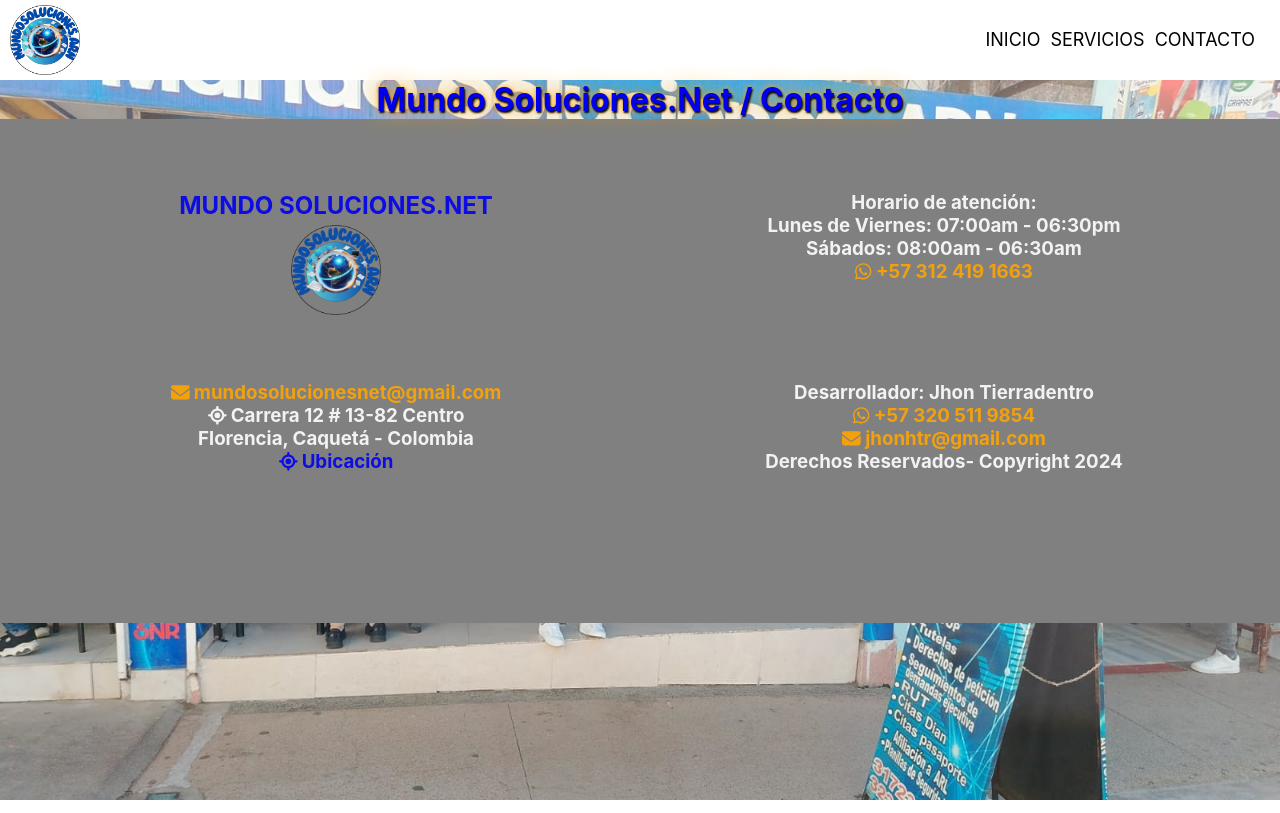
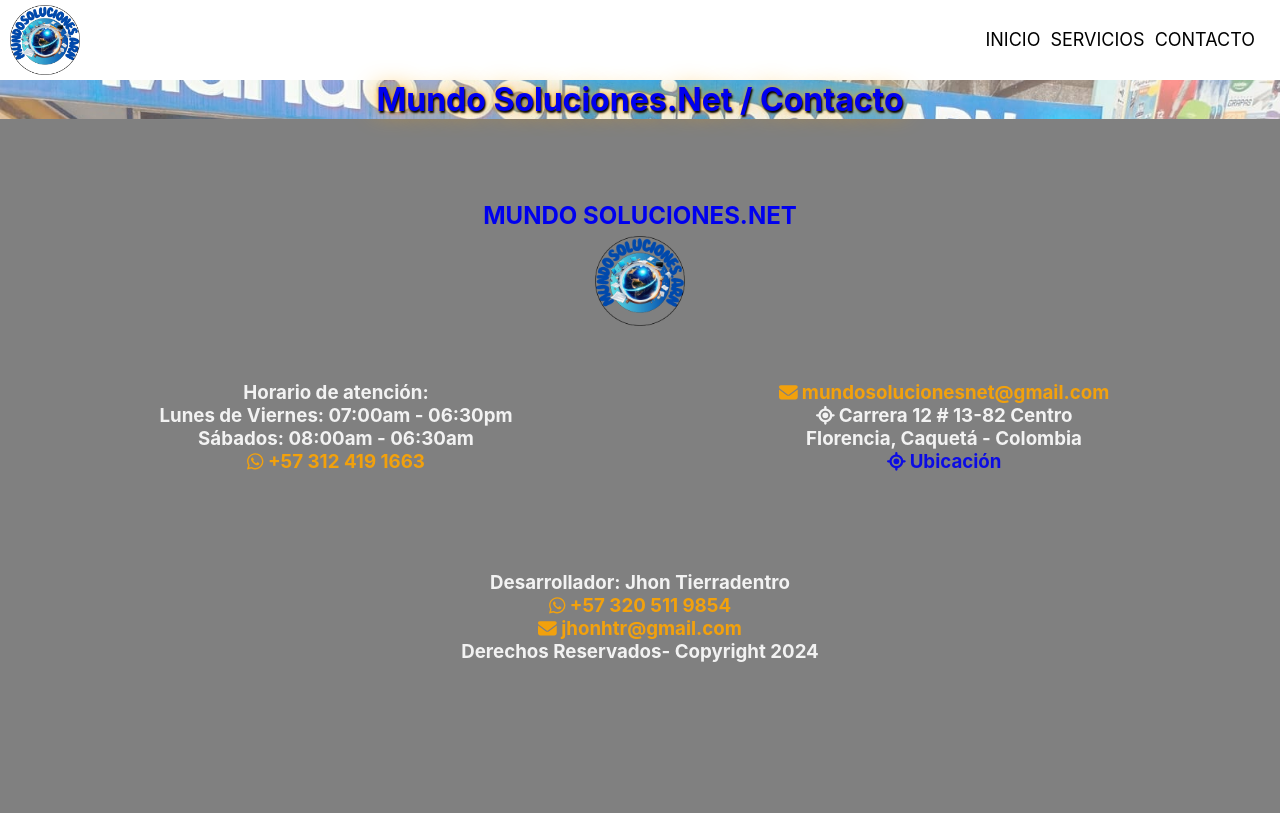
Before and after one commit to jhonhtr/proyecto3, a React (Create React App) app: page /Contacto in a window 1280 px wide. Built offline with nearby package versions, Linux system fonts and the light colour scheme.

Commit message:
Update Contacto.js

```diff
--- a/src/contac/Contacto.js
+++ b/src/contac/Contacto.js
@@ -46,9 +46,11 @@ const Contacto = () => {
             <footer>
                 <div className='piepagina'>
 
-                    <div className='pie'>
-                        <h2><a className='imagen1' target="_blank" rel="noopener noreferrer"
-                        href="https://mundosolucionesnet.vercel.app/">MUNDO SOLUCIONES.NET</a></h2>
+                    <div className='pieinicio'>
+                        <div className='pietitulo'>
+                            <h2><a className='imagen1' target="_blank" rel="noopener noreferrer"
+                            href="https://mundosolucionesnet.vercel.app/">MUNDO SOLUCIONES.NET</a></h2>
+                        </div>
                         <div className='imagenlogo'>
                             <a href="https://mundosolucionesnet.vercel.app/" className="enlace"> <img src={logo} alt="logo" width={90} height={90} /> </a>
                         </div>
```
